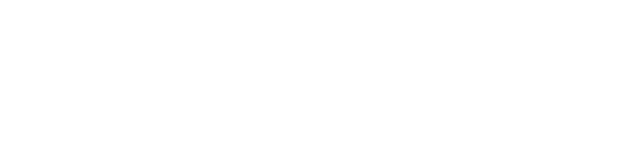
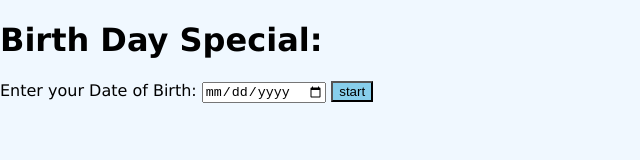
Before and after one commit to ABHISHEKKURADIA/birthDaySpecial, a plain HTML site: page index.htm in a window 1280 px wide. Shown: the whole page, without its empty margins (0-640 px from the left). Drawn offline with Linux system fonts and the light colour scheme.

Commit message:
Inputs Added

```diff
--- a/index.htm
+++ b/index.htm
@@ -4,12 +4,17 @@
   <meta charset="UTF-8">
   <meta name="viewport" content="width=device-width, initial-scale=1.0">
   <title>Birth Day Special</title>
-  <link rel="stylesheet" href="./style/style.css">
+  <link rel="stylesheet" href="./styles/style.css">
 </head>
 <body>
+  <h1>Birth Day Special:</h1>
   <div class="container">
-
+    <form>
+      <label for="bDate">Enter your Date of Birth: </label>
+      <input type="date" id="bDate" required />
+      <input type="button" value="start" id="startBtn"/>
+    </form>
   </div>
-  <script src="./script/script.js"></script>
+  <script src="./scripts/script.js"></script>
 </body>
 </html>
--- /dev/null
+++ b/scripts/script.js
@@ -0,0 +1,4 @@
+console.log("Test")
+var bDate=document.getElementById("bDate");
+
+console.log(bDate)
--- /dev/null
+++ b/styles/style.css
@@ -0,0 +1,12 @@
+body{
+  margin:0px;
+  padding:0px;
+  font-family: 'Lucida Sans', 'Lucida Sans Regular', 'Lucida Grande', 'Lucida Sans Unicode', Geneva, Verdana, sans-serif;
+  background-color: aliceblue;
+}
+
+#startBtn
+{
+  background-color: skyblue;
+
+}
```
